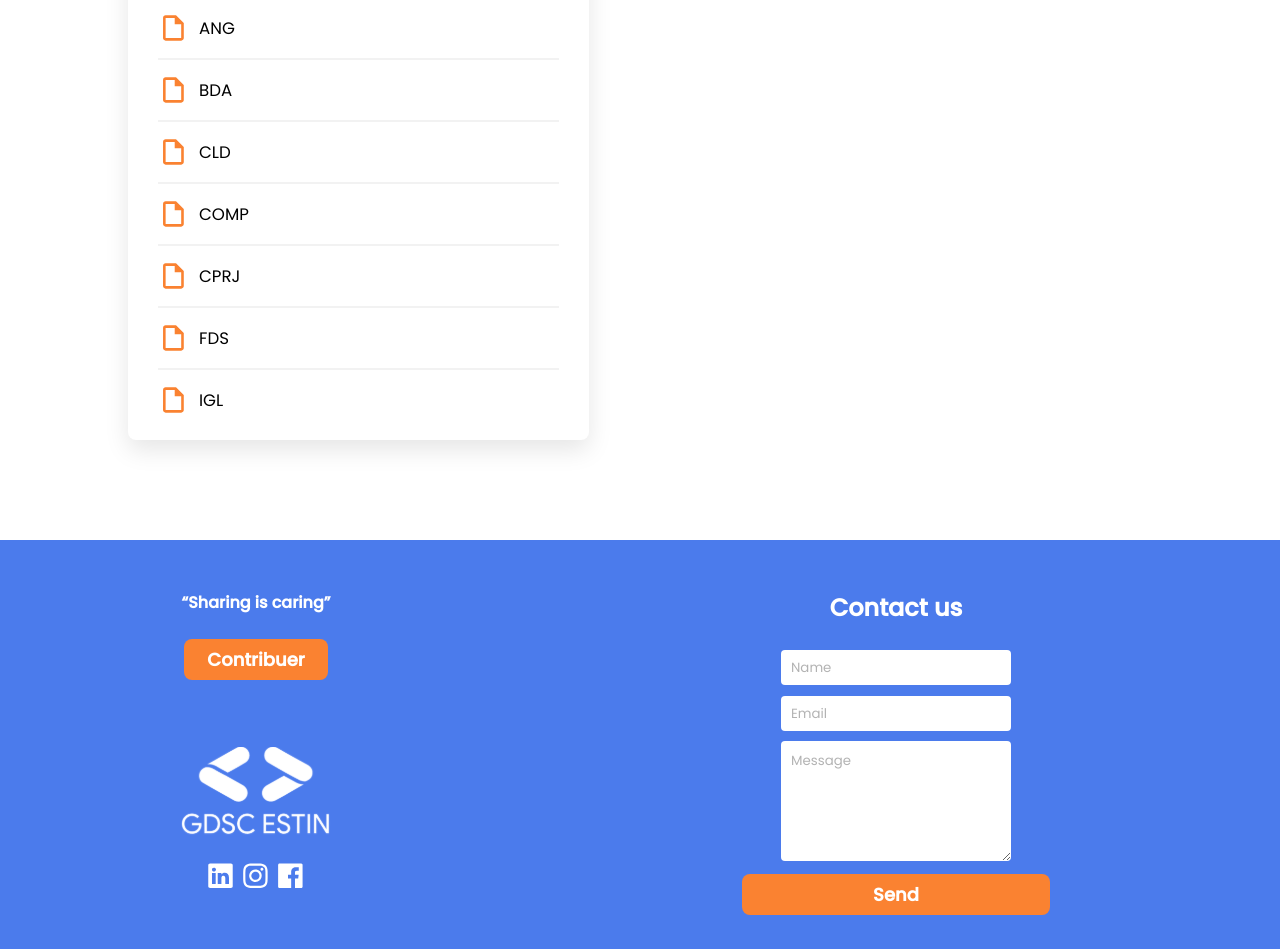
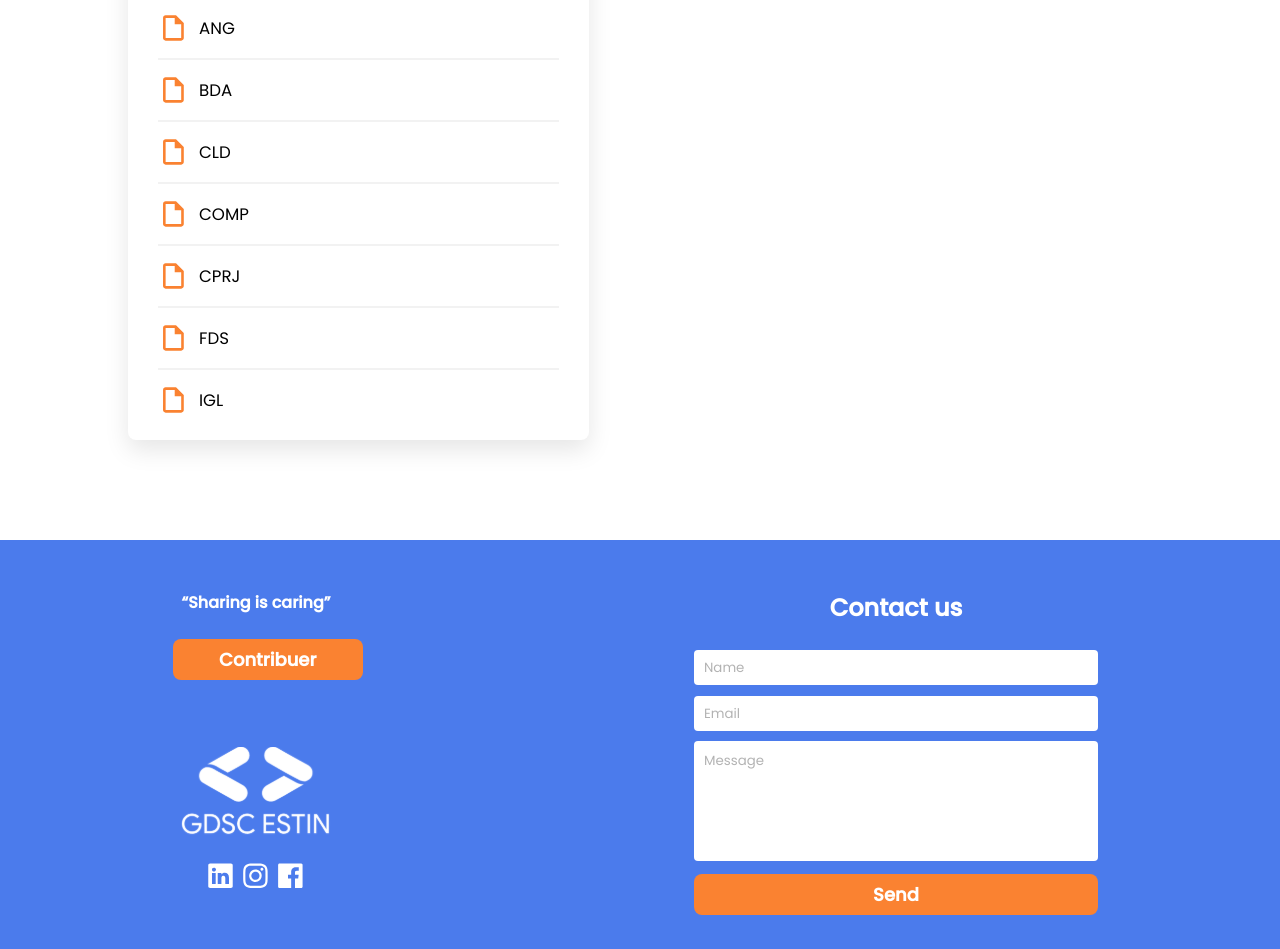
Before and after one commit to Barkatzineddine/the_estin_bib, a React (Create React App) app: page / in a window 1280 px wide. Shown: the part 3348-4297 px from the top of the page. Built offline with nearby package versions, Linux system fonts and the light colour scheme.

Commit message:
last version

```diff
--- a/src/components/Cp.css
+++ b/src/components/Cp.css
@@ -36,11 +36,13 @@ padding-bottom: 150px;
 
 }
 
-.title_cp:hover{
-  background: -webkit-linear-gradient(#eee, #333);
--webkit-background-clip: text;
--webkit-text-fill-color: transparent;
+.CCP .title_cp:hover{
+ background-color: #3e60b1 ;
 
+}
+
+.CCS .title_cp:hover{
+  background-color: #d37231;
 }
 
 .modules a{
@@ -74,9 +76,7 @@ header{
 }
 
 .semestres header:hover{
-  background: -webkit-linear-gradient(#eee, #333);
-  -webkit-background-clip: text;
-  -webkit-text-fill-color: transparent;
+ background-color: #3e60b1;
 }
 
 .mobile_semestre:hover{
--- a/src/components/footer.css
+++ b/src/components/footer.css
@@ -68,13 +68,14 @@ input {
 
   border-radius: 4px;
   outline: none;
-  width: 210px;
+  width: 100%;
   margin: 0.4em;
   padding: 10px;
   border-style: none;
 }
 textarea {
-  width: 210px;
+  resize: none;
+  width: 100%;
   margin: 0.4em;
   padding: 10px;
   border-radius: 4px;
@@ -138,7 +139,7 @@ textarea::placeholder {
   width: 60%;
 }
 .content button{
-  width: 80%;
+  width: 105%;
 }
 .corner {
   position: absolute;
@@ -187,6 +188,10 @@ textarea::placeholder {
     color: white;
     font-family: "Poppins";
   }
+
+  input,textarea{
+    width: 70%;
+  }
   .bottom-page {
     display: none;
   }
```
